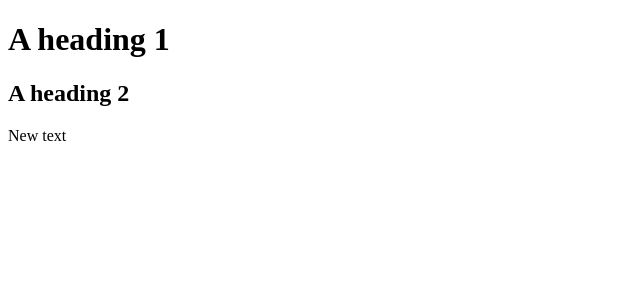
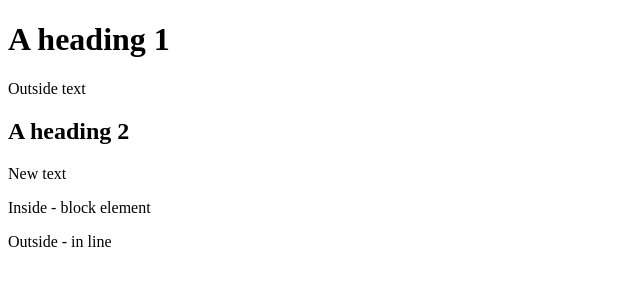
Before and after one commit to cdownin12/assignment1, a plain HTML site: page index.html in a window 1280 px wide. Shown: the whole page, without its empty margins (0-640 px from the left). Drawn offline with Linux system fonts and the light colour scheme.

Commit message:
Added a paragraph

```diff
--- a/index.html
+++ b/index.html
@@ -7,7 +7,10 @@
     </head>
     <body>
         <h1>A heading 1</h1>
+        Outside text
         <h2>A heading 2</h2>
         <p>New text</p>
+        <p>Inside - block element</p>
+        Outside - in line
     </body>
 </html>
```
Lines whose indentation alone changed are shown as unchanged.
